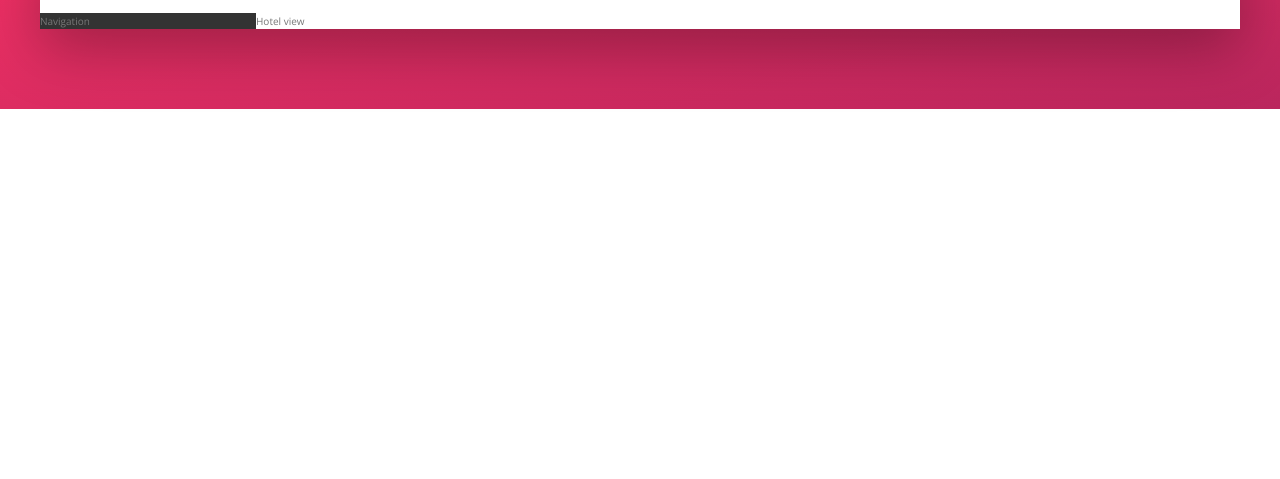
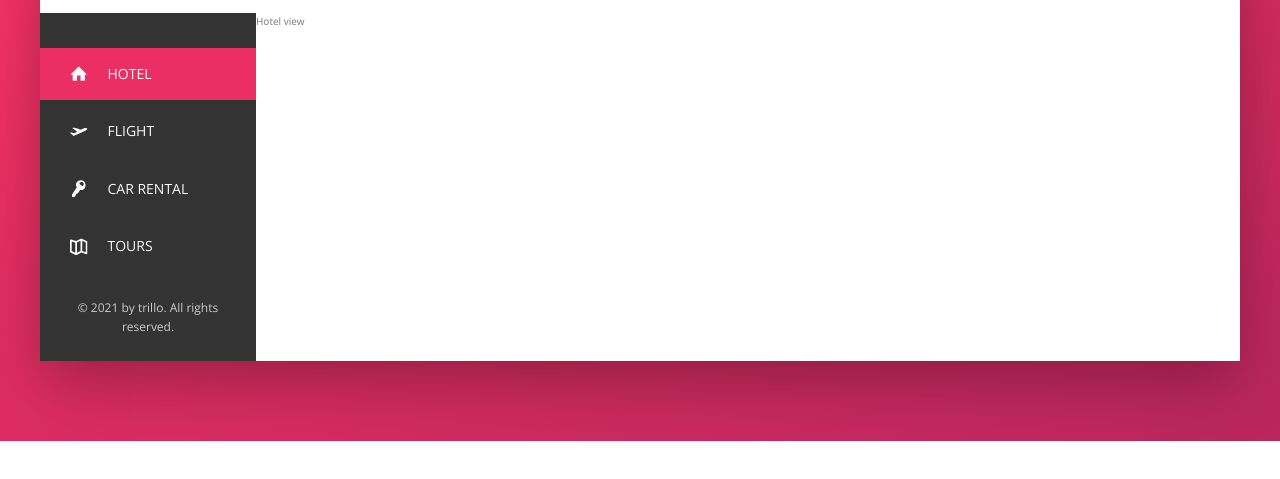
Before and after one commit to SettarovAli/trillo, a website: page index.html in a window 1280 px wide. Shown: the part 137-616 px from the top of the page. Drawn offline with nearby package versions, Linux system fonts and the light colour scheme.

Commit message:
Build sidebar nav with styles

```diff
--- a/index.html
+++ b/index.html
@@ -54,7 +54,46 @@
         </nav>
       </header>
       <div class="content">
-        <nav class="sidebar">Navigation</nav>
+        <nav class="sidebar">
+          <ul class="side-nav">
+            <li class="side-nav__item side-nav__item--active">
+              <a href="#" class="side-nav__link">
+                <svg class="side-nav__icon">
+                  <use xlink:href="img/sprite.svg#icon-home"></use>
+                  <span>Hotel</span>
+                </svg>
+              </a>
+            </li>
+            <li class="side-nav__item">
+              <a href="#" class="side-nav__link">
+                <svg class="side-nav__icon">
+                  <use
+                    xlink:href="img/sprite.svg#icon-aircraft-take-off
+                    "
+                  ></use>
+                  <span>Flight</span>
+                </svg>
+              </a>
+            </li>
+            <li class="side-nav__item">
+              <a href="#" class="side-nav__link">
+                <svg class="side-nav__icon">
+                  <use xlink:href="img/sprite.svg#icon-key"></use>
+                  <span>Car rental</span>
+                </svg>
+              </a>
+            </li>
+            <li class="side-nav__item">
+              <a href="#" class="side-nav__link">
+                <svg class="side-nav__icon">
+                  <use xlink:href="img/sprite.svg#icon-map"></use>
+                  <span>Tours</span>
+                </svg>
+              </a>
+            </li>
+          </ul>
+          <div class="legal">&copy; 2021 by trillo. All rights reserved.</div>
+        </nav>
         <main class="hotel-view">Hotel view</main>
       </div>
     </div>
--- a/sass/_components.scss
+++ b/sass/_components.scss
@@ -118,3 +118,71 @@
     margin-left: 1rem;
   }
 }
+
+////////////////////////////////
+// SIDE NAVIGATION
+
+.side-nav {
+  font-size: 1.4rem;
+  list-style: none;
+  margin-top: 3.5rem;
+
+  &__item {
+    position: relative;
+
+    &:not(:last-child) {
+      margin-bottom: 0.5rem;
+    }
+  }
+
+  &__item::before {
+    content: '';
+    position: absolute;
+    top: 0;
+    left: 0;
+    height: 100%;
+    width: 3px;
+    background-color: var(--color-primary);
+    transform: scaleY(0);
+    transition: transform 0.2s, width 0.4s cubic-bezier(1, 0, 0, 1) 0.2s;
+  }
+
+  &__item:hover::before,
+  &__item--active::before {
+    transform: scaleY(1);
+    width: 100%;
+  }
+
+  &__item:active::before {
+    background-color: var(--color-primary-light);
+  }
+
+  &__link:link,
+  &__link:visited {
+    position: relative;
+    display: flex;
+    align-items: center;
+    padding: 1.5rem 3rem;
+    text-decoration: none;
+    color: var(--color-grey-light-1);
+    text-transform: uppercase;
+    z-index: 100;
+  }
+
+  &__icon {
+    height: 1.75rem;
+    width: 1.75rem;
+    margin-right: 2rem;
+    fill: currentColor;
+  }
+}
+
+////////////////////////////////
+// LEGAL
+
+.legal {
+  font-size: 1.2rem;
+  color: var(--color-grey-light-4);
+  text-align: center;
+  padding: 2.5rem;
+}
--- a/sass/_layout.scss
+++ b/sass/_layout.scss
@@ -20,6 +20,9 @@
 }
 
 .sidebar {
+  display: flex;
+  flex-direction: column;
+  justify-content: space-between;
   flex: 0 0 18%;
   background-color: var(--color-grey-dark-1);
 }
```
Also changed, not shown: css/style.css, 1 other file.
